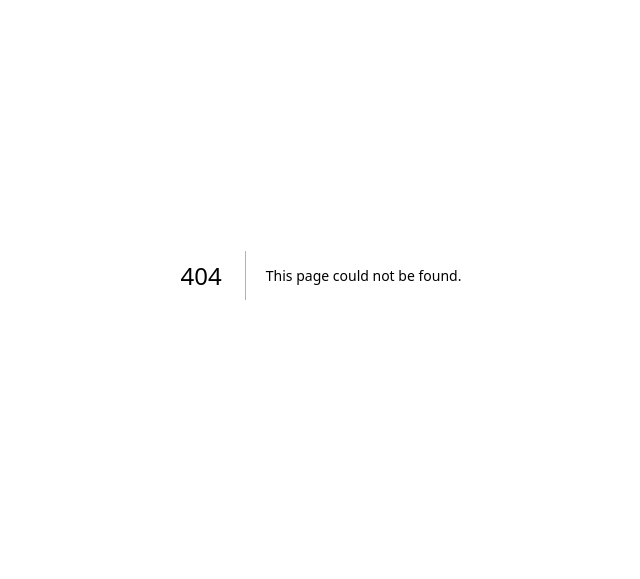
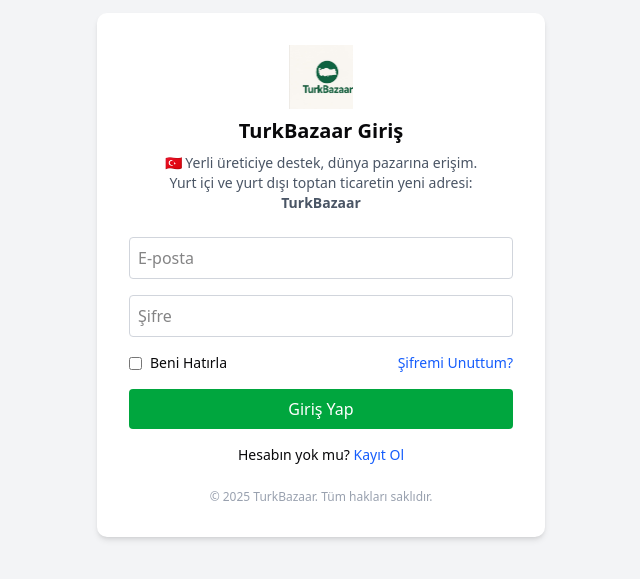
Before and after one commit to markasyon/turkbazaar-ui, a Next.js app: page /login in a window 1280 px wide. Before the commit this address had no page. Shown: the part 125-704 px from the top of the page, without its empty margins (319-959 px from the left). Built offline with nearby package versions, Linux system fonts and the light colour scheme.

Commit message:
Add files via upload

```diff
--- /dev/null
+++ b/app/login/page.tsx
@@ -0,0 +1,35 @@
+// app/login/page.tsx
+export default function LoginPage() {
+  return (
+    <div className="flex items-center justify-center h-screen bg-gray-100">
+      <div className="bg-white p-8 rounded-lg shadow-md w-full max-w-md">
+        <div className="flex flex-col items-center mb-6">
+          <img src="/logo.png" alt="TurkBazaar Logo" className="w-16 h-16 mb-2" />
+          <h1 className="text-xl font-bold">TurkBazaar Giriş</h1>
+          <p className="text-sm text-gray-600 text-center mt-2">
+            🇹🇷 Yerli üreticiye destek, dünya pazarına erişim.<br />
+            Yurt içi ve yurt dışı toptan ticaretin yeni adresi: <strong>TurkBazaar</strong>
+          </p>
+        </div>
+        <form className="space-y-4">
+          <input type="email" placeholder="E-posta" className="w-full p-2 border border-gray-300 rounded" />
+          <input type="password" placeholder="Şifre" className="w-full p-2 border border-gray-300 rounded" />
+          <div className="flex items-center justify-between text-sm">
+            <label className="flex items-center">
+              <input type="checkbox" className="mr-2" />
+              Beni Hatırla
+            </label>
+            <a href="#" className="text-blue-600">Şifremi Unuttum?</a>
+          </div>
+          <button type="submit" className="w-full bg-green-600 text-white py-2 rounded hover:bg-green-700">
+            Giriş Yap
+          </button>
+        </form>
+        <p className="text-center text-sm mt-4">
+          Hesabın yok mu? <a href="#" className="text-blue-600">Kayıt Ol</a>
+        </p>
+        <p className="text-center text-xs text-gray-400 mt-6">© 2025 TurkBazaar. Tüm hakları saklıdır.</p>
+      </div>
+    </div>
+  );
+}
```
